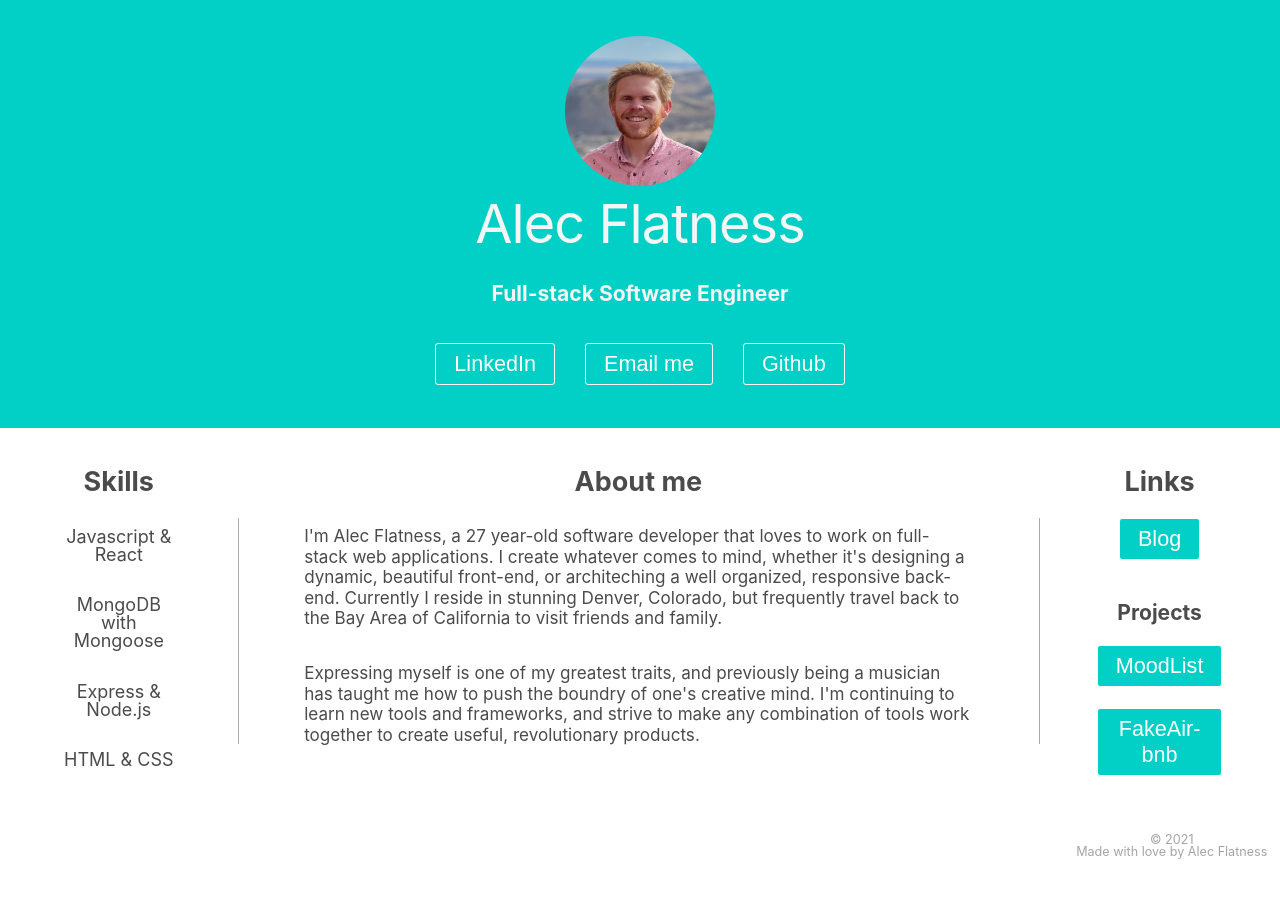
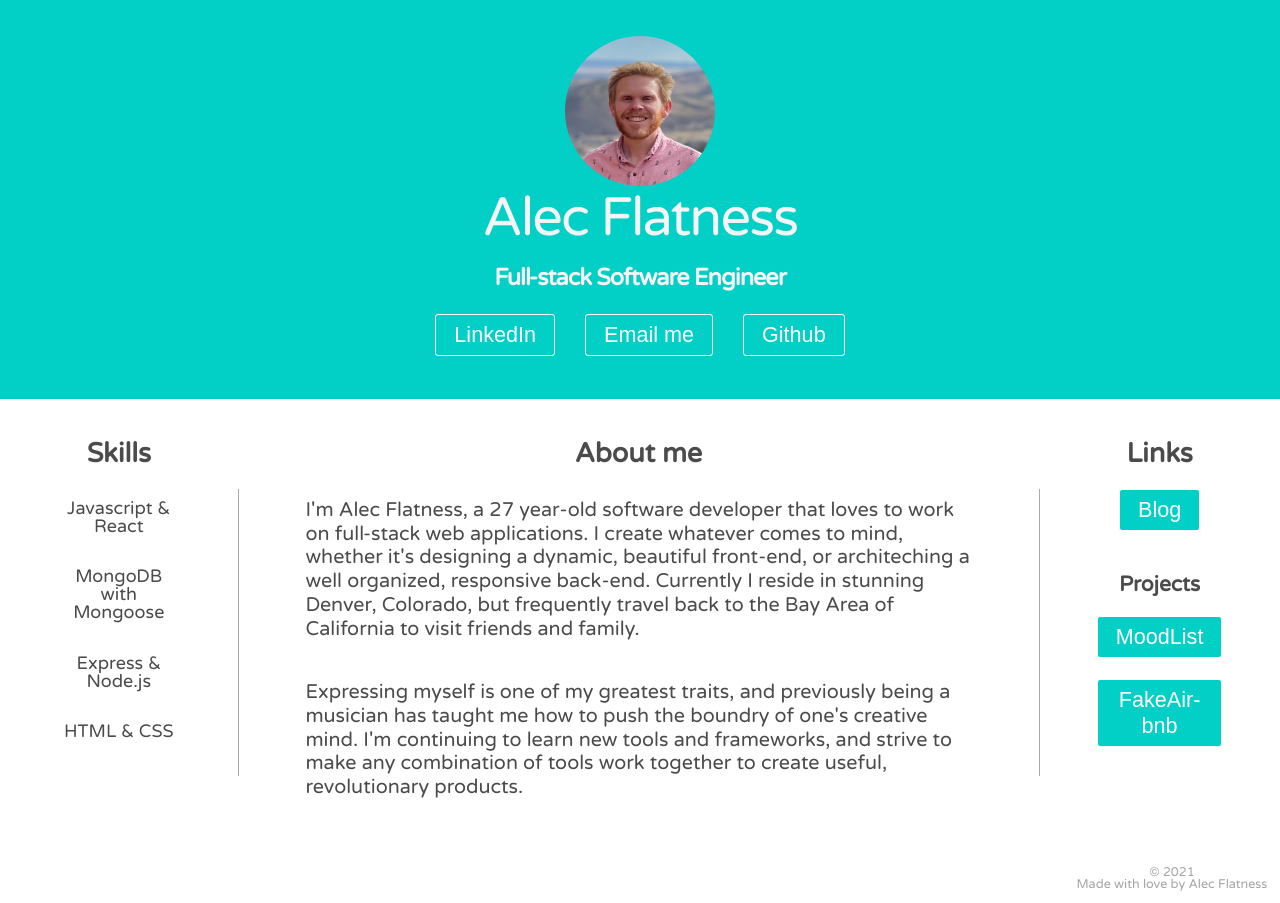
Before and after one commit to aflatness/website, a Next.js app: page / in a window 1280 px wide. Before the commit the page ends 871 px from the top, so only its background shows below. Built offline with nearby package versions, Linux system fonts and the light colour scheme.

Commit message:
Edited font-sizing and styling for header. Added font-family

```diff
--- a/components/layout.js
+++ b/components/layout.js
@@ -10,6 +10,8 @@ const Layout = ({ children, home }) => (
   <div className={styles.container}>
     <Head>
       <link rel='icon' href='/favicon.ico' />
+      <link rel='preconnect' href='https://fonts.gstatic.com' />
+      <link href='https://fonts.googleapis.com/css2?family=Varela+Round&display=swap' rel='stylesheet' />
       <meta name='description' content="Alec Flatness' website and porfolio"/>
     </Head>
     <header className={styles.header}>
@@ -24,8 +26,7 @@ const Layout = ({ children, home }) => (
             alt={name}
             />
           <h1 className={utilStyles.heading2Xl}>{name}</h1>
-          <h3>Full-stack Software Engineer</h3>
-          <br/>
+          <h3 className={utilStyles.headingXl}>Full-stack Software Engineer</h3>
           <div  className={styles.buttonHdr}>
             <div>
               <Link href='http://linkedin.com/in/aflatness/'>
@@ -70,7 +71,7 @@ const Layout = ({ children, home }) => (
     {!home && (
       <div className={styles.backToHome}>
         <Link href='/'>
-          <a><span>&#8592;</span> Back to home</a>
+          <a><span>&#8592;</span> Home</a>
         </Link>
       </div>
     )}
--- a/components/layout.module.css
+++ b/components/layout.module.css
@@ -13,6 +13,7 @@
 
 .buttonHdr {
   display: flex;
+  flex-wrap: wrap;
 }
 
 .buttonHdr>* {
--- a/components/utils.module.css
+++ b/components/utils.module.css
@@ -1,17 +1,15 @@
 .heading2Xl {
   font-size: 3rem;
   font-weight: 400;
-  letter-spacing: -0.05rem;
-  margin: .2em;
+  letter-spacing: -0.1rem;
+  margin: .1em;
 }
 
 .headingXl {
-  font-size: 3rem;
-  line-height: 1.3;
+  font-size: 1.3em;
   letter-spacing: -0.05rem;
-  margin: 1rem 2rem;
+  margin-top: .7em;
   text-align: center;
-
 }
 
 .headingLg {
@@ -91,7 +89,6 @@
 }
 
 .infoBlock {
-  /* flex: 1 1 600px; */
   margin: 0 .2em;
   text-align: center;
   color: rgb(75, 75, 75);
@@ -108,7 +105,7 @@
 
 .infoBlock p {
   text-align: left;
-  font-size: .95em;
+  font-size: 1.1em;
   line-height: 1.2em;
   padding: .5em;
 }
--- a/styles/main.css
+++ b/styles/main.css
@@ -1,5 +1,5 @@
 html, body {
-  font-family: -apple-system, BlinkMacSystemFont, 'Segoe UI', Roboto, Oxygen, Ubuntu, Cantarell, 'Open Sans', 'Helvetica Neue', sans-serif;
+  font-family: 'Varela Round', -apple-system, BlinkMacSystemFont, 'Segoe UI', Roboto, Oxygen, Ubuntu, Cantarell, 'Open Sans', 'Helvetica Neue', sans-serif;
   line-height: 1;
   font-size: 18px;
   margin: 0 0 0 0;
```
